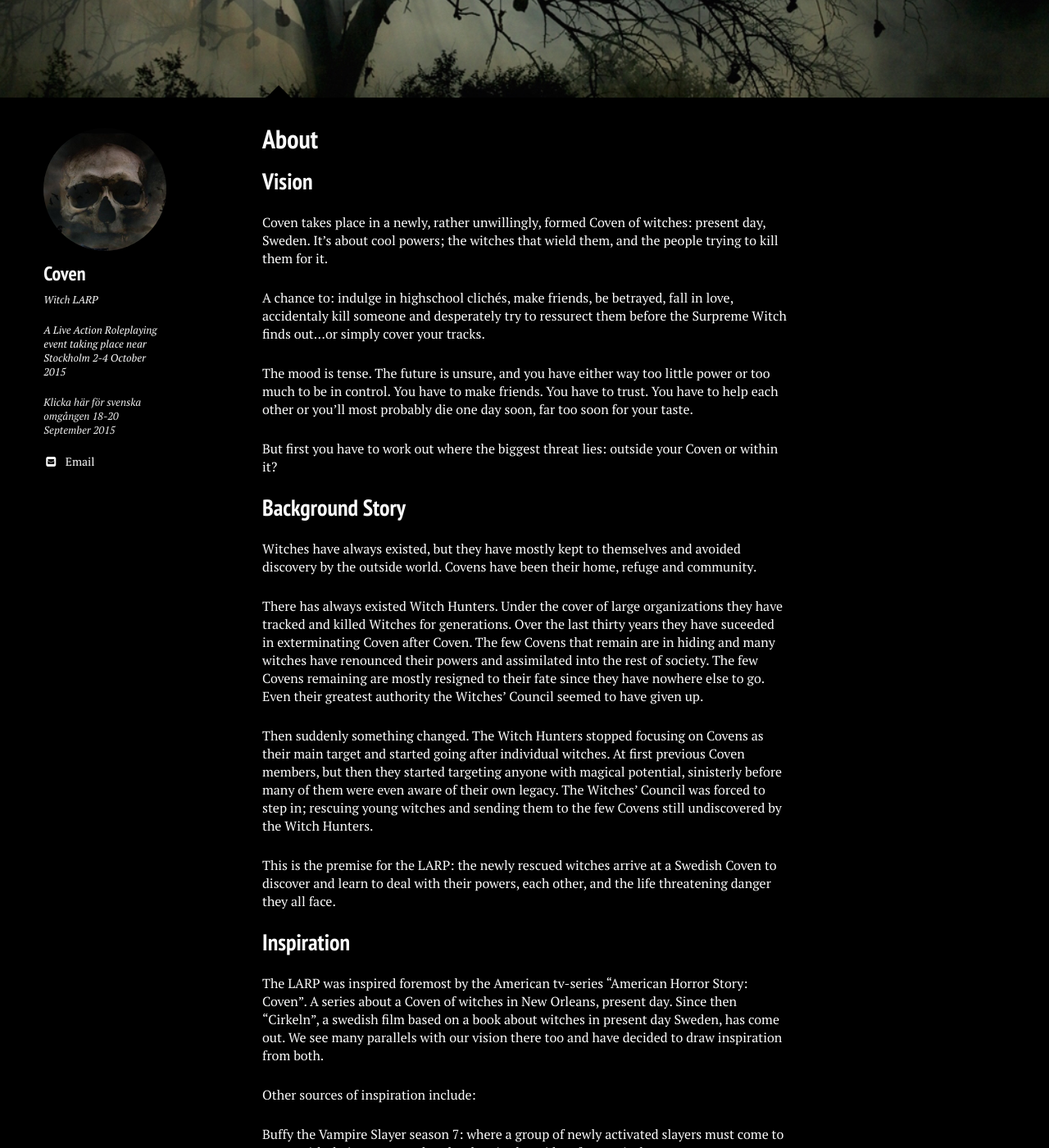
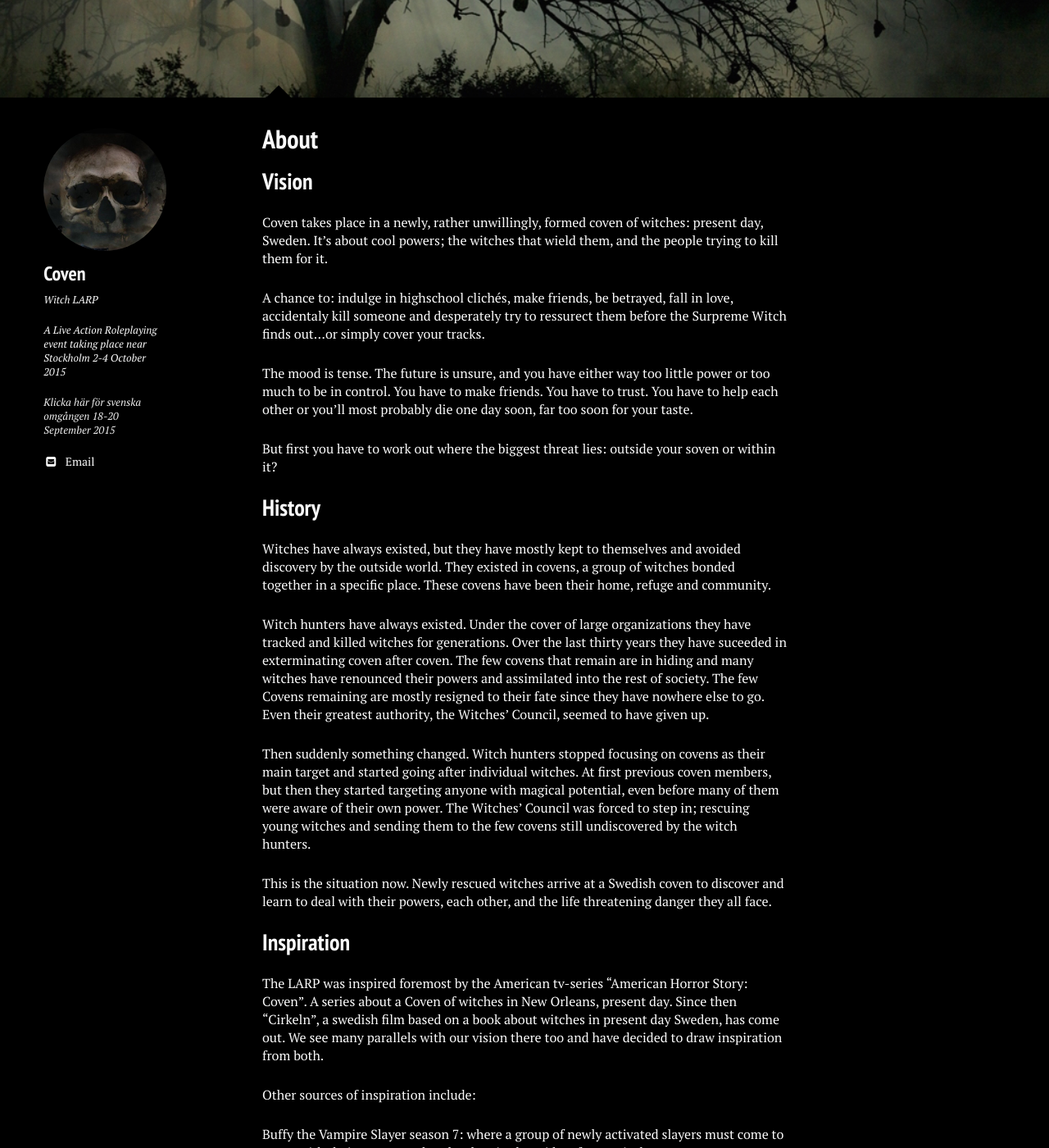
Before and after one commit to stanislavb/en.coven.nu, a Jekyll site: the page built from about/index.md, in a window 1280 px wide and 1400 px high, scrolled down 356 px. Shown: the whole window at 82% size. Built offline with Jekyll 4.4.1, drawn with Linux system fonts in a browser that asks for light colours; nearby versions of some CDN libraries; some of the changed text lies outside the part shown.

Commit message:
Update index.md

```diff
--- a/about/index.md
+++ b/about/index.md
@@ -20,23 +20,23 @@ image:
 
 ## Vision
 
-Coven takes place in a newly, rather unwillingly, formed Coven of witches: present day, Sweden. It's about cool powers; the witches that wield them, and the people trying to kill them for it.
+Coven takes place in a newly, rather unwillingly, formed coven of witches: present day, Sweden. It's about cool powers; the witches that wield them, and the people trying to kill them for it.
 
 A chance to: indulge in highschool clichés, make friends, be betrayed, fall in love, accidentaly kill someone and desperately try to ressurect them before the Surpreme Witch finds out...or simply cover your tracks.
 
 The mood is tense. The future is unsure, and you have either way too little power or too much to be in control. You have to make friends. You have to trust. You have to help each other or you'll most probably die one day soon, far too soon for your taste.
 
-But first you have to work out where the biggest threat lies: outside your Coven or within it?
+But first you have to work out where the biggest threat lies: outside your soven or within it?
 
-## Background Story
+## History
 
-Witches have always existed, but they have mostly kept to themselves and avoided discovery by the outside world. Covens have been their home, refuge and community.
+Witches have always existed, but they have mostly kept to themselves and avoided discovery by the outside world. They existed in covens, a group of witches bonded together in a specific place. These covens have been their home, refuge and community.
 
-There has always existed Witch Hunters. Under the cover of large organizations they have tracked and killed Witches for generations. Over the last thirty years they have suceeded in exterminating Coven after Coven. The few Covens that remain are in hiding and many witches have renounced their powers and assimilated into the rest of society. The few Covens remaining are mostly resigned to their fate since they have nowhere else to go. Even their greatest authority the Witches' Council seemed to have given up.
+Witch hunters have always existed. Under the cover of large organizations they have tracked and killed witches for generations. Over the last thirty years they have suceeded in exterminating coven after coven. The few covens that remain are in hiding and many witches have renounced their powers and assimilated into the rest of society. The few Covens remaining are mostly resigned to their fate since they have nowhere else to go. Even their greatest authority, the Witches' Council, seemed to have given up.
 
-Then suddenly something changed. The Witch Hunters stopped focusing on Covens as their main target and started going after individual witches. At first previous Coven members, but then they started targeting anyone with magical potential, sinisterly before many of them were even aware of their own legacy. The Witches' Council was forced to step in; rescuing young witches and sending them to the few Covens still undiscovered by the Witch Hunters.
+Then suddenly something changed. Witch hunters stopped focusing on covens as their main target and started going after individual witches. At first previous coven members, but then they started targeting anyone with magical potential, even before many of them were aware of their own power. The Witches' Council was forced to step in; rescuing young witches and sending them to the few covens still undiscovered by the witch hunters.
 
-This is the premise for the LARP: the newly rescued witches arrive at a Swedish Coven to discover and learn to deal with their powers, each other, and the life threatening danger they all face.
+This is the situation now. Newly rescued witches arrive at a Swedish coven to discover and learn to deal with their powers, each other, and the life threatening danger they all face.
 
 ## Inspiration
 
```
